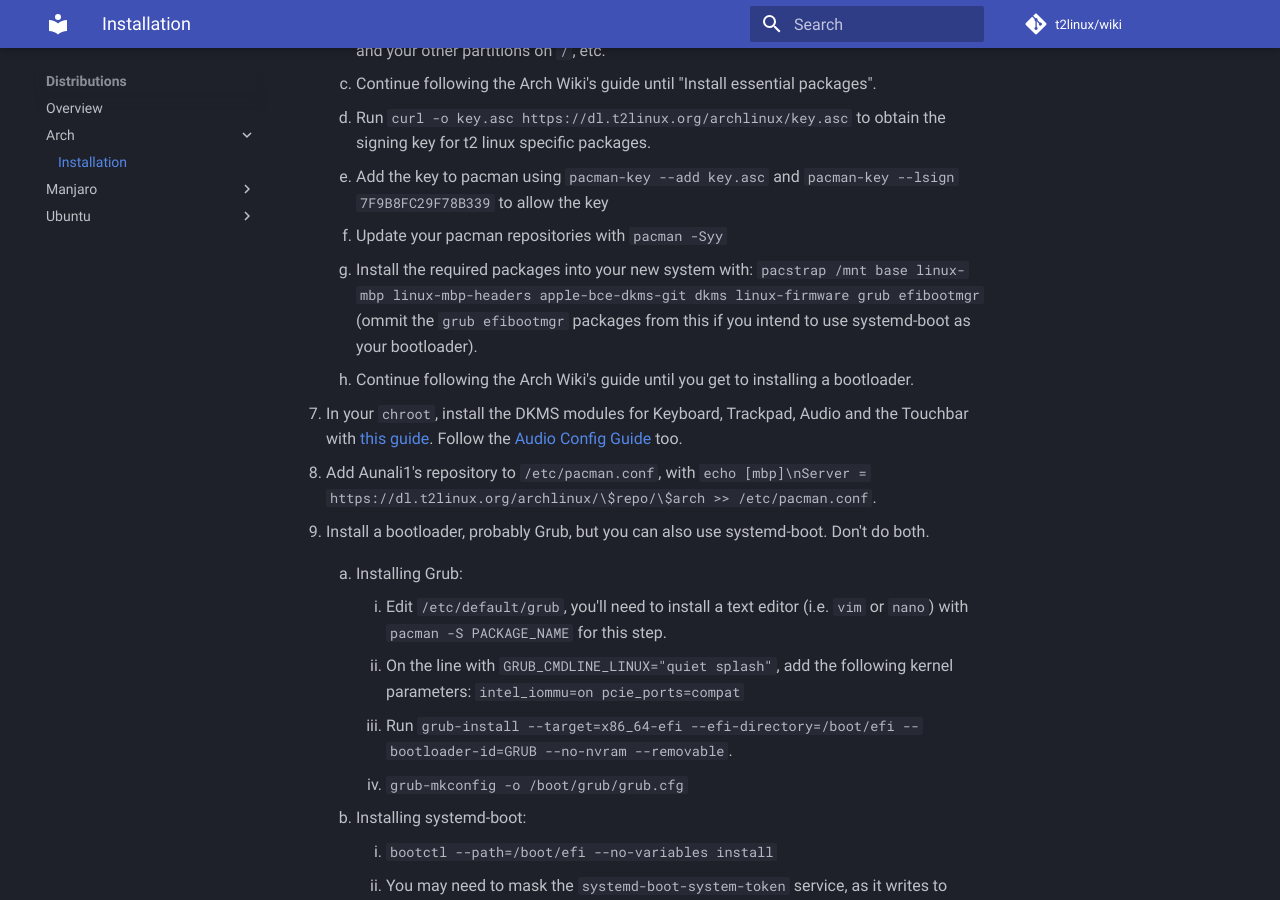
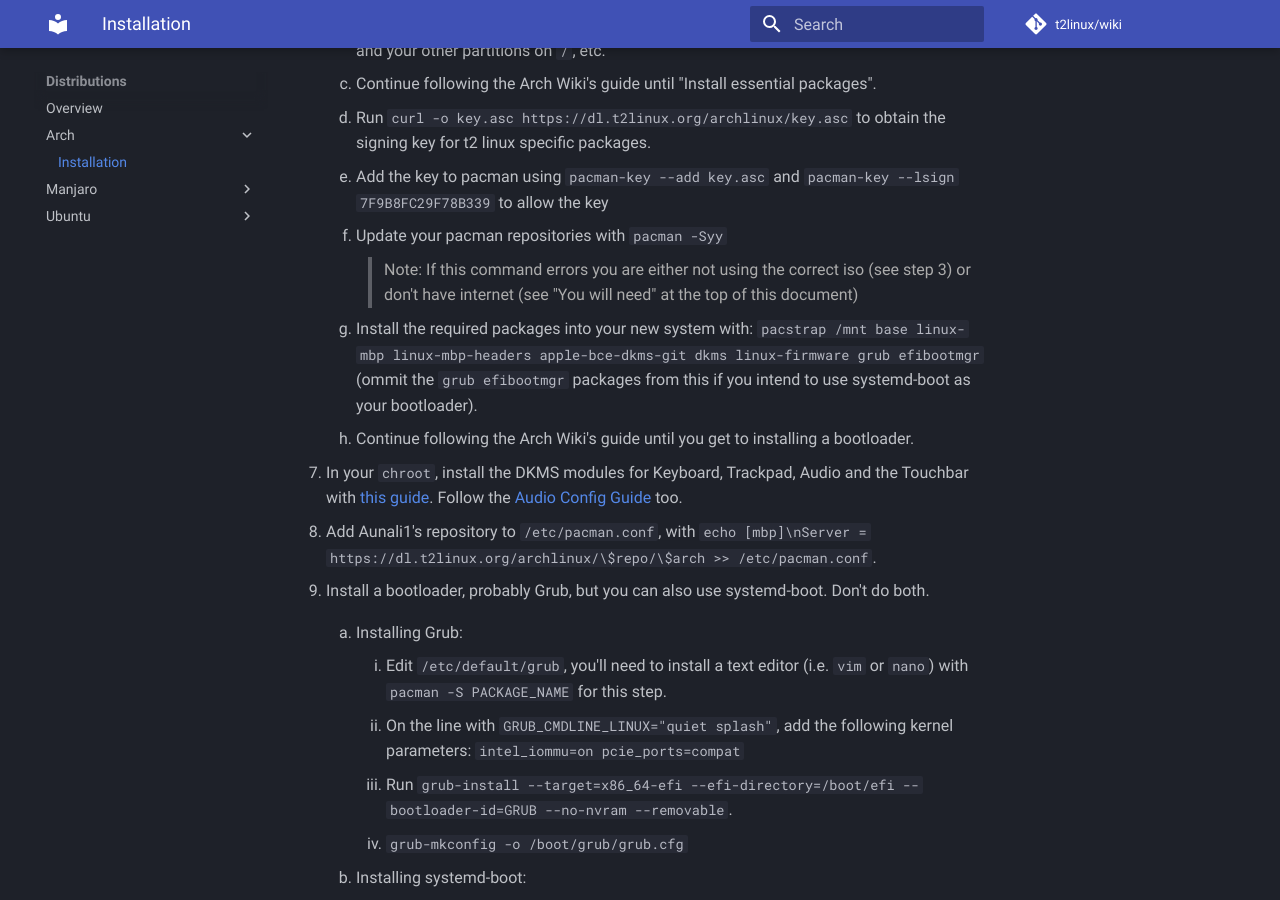
Before and after one commit to t2linux/wiki, an MkDocs documentation site: the page built from docs/distributions/arch/installation.md, in a window 1280 px wide and 900 px high, scrolled down 1323 px. Built offline with MkDocs 1.6.1 and Material for MkDocs 9.7.7, drawn with Linux system fonts in a browser that asks for light colours; comment, search, counter and statistics services are not loaded.

Commit message:
Distributions: Add note about common mistakes when syncing pacman repos

```diff
--- a/docs/distributions/arch/installation.md
+++ b/docs/distributions/arch/installation.md
@@ -41,6 +41,9 @@ You will need:
     1. Run `curl -o key.asc https://dl.t2linux.org/archlinux/key.asc` to obtain the signing key for t2 linux specific packages.
     2. Add the key to pacman using `pacman-key --add key.asc` and `pacman-key --lsign 7F9B8FC29F78B339` to allow the key
     3. Update your pacman repositories with `pacman -Syy`
+
+        > Note: If this command errors you are either not using the correct iso (see step 3) or don't have internet (see "You will need" at the top of this document)
+
     4. Install the required packages into your new system with: `pacstrap /mnt base linux-mbp linux-mbp-headers apple-bce-dkms-git dkms linux-firmware grub efibootmgr` (ommit the `grub efibootmgr` packages from this if you intend to use systemd-boot as your bootloader).
     5. Continue following the Arch Wiki's guide until you get to installing a bootloader.
 
```
